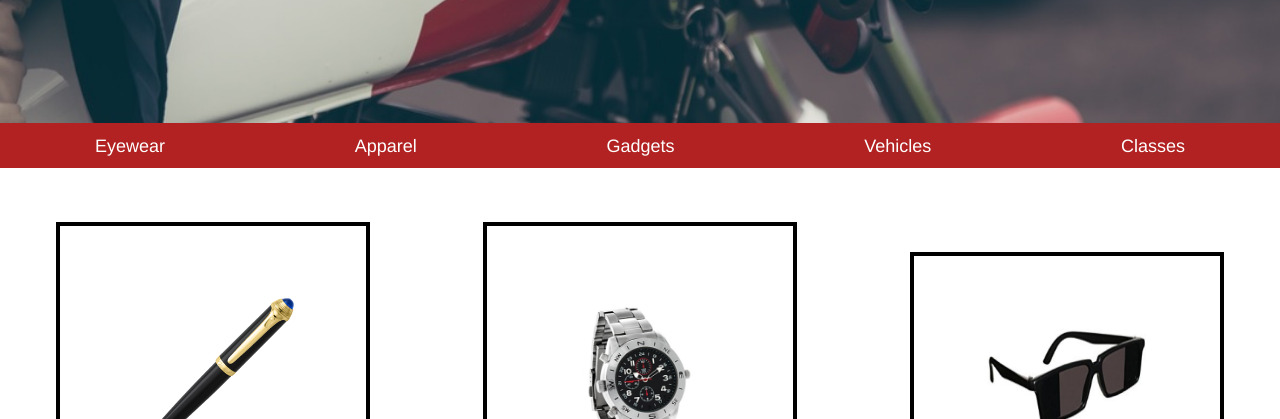
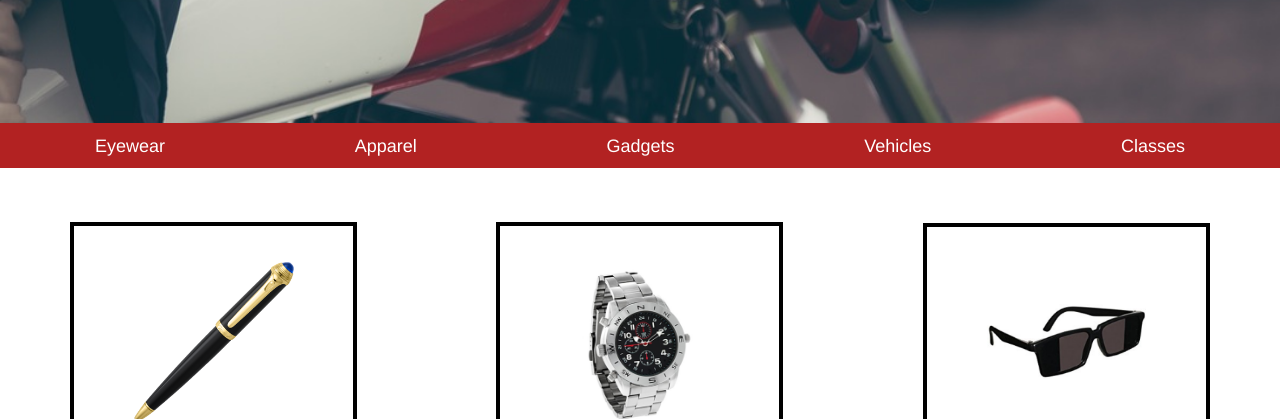
Before and after one commit to EvelinaLarsson/secretagent, a plain HTML site: page index.html in a window 1280 px wide. Shown: the part 381-800 px from the top of the page. Drawn offline with Linux system fonts and the light colour scheme.

Commit message:
Glasses now with id and px

```diff
--- a/resources/css/style.css
+++ b/resources/css/style.css
@@ -84,6 +84,7 @@ nav a {
   border: 4px solid black;
   display: flex;
   flex-direction: column;
+  max-width: 30%;
 }
 
 .products span {
@@ -96,9 +97,11 @@ nav a {
 .products img {
   height: 9rem;
   width: 9rem;
-  margin: 4rem;
+  margin: 2rem 3.25rem;
 }
 
 #glasses img {
-  height: 5.5rem;
+  height: auto;
+  margin-top: 77px;
+  margin-bottom: 77px;
 }
```
